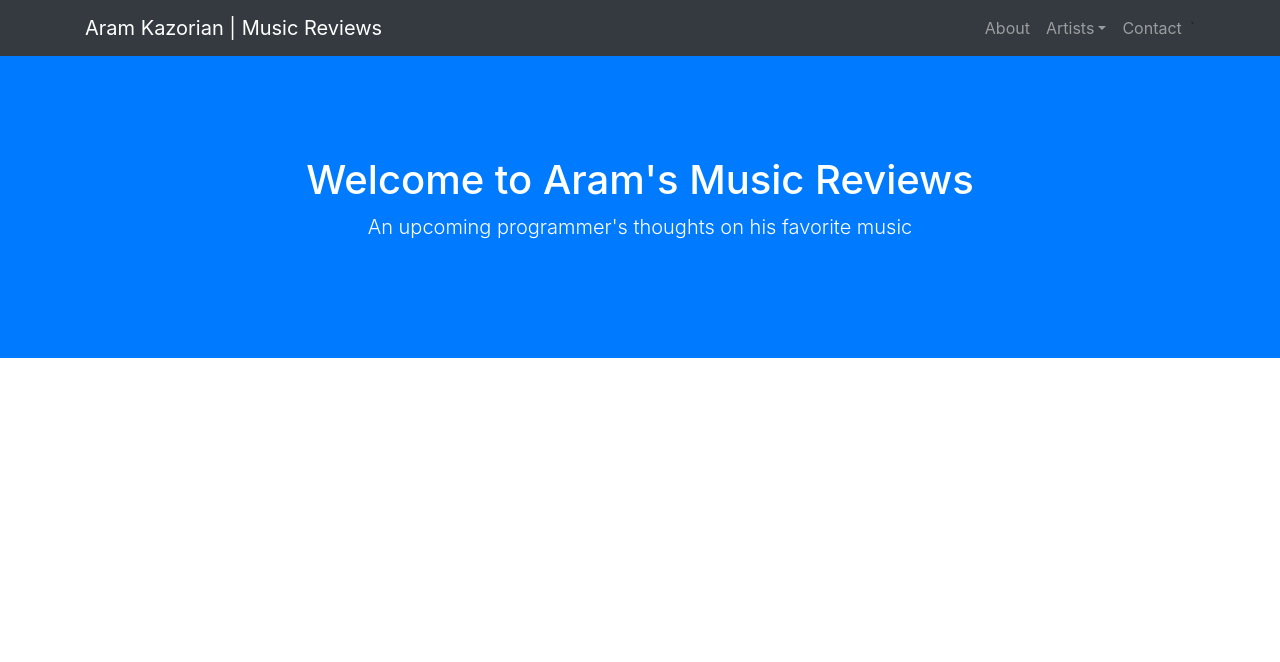
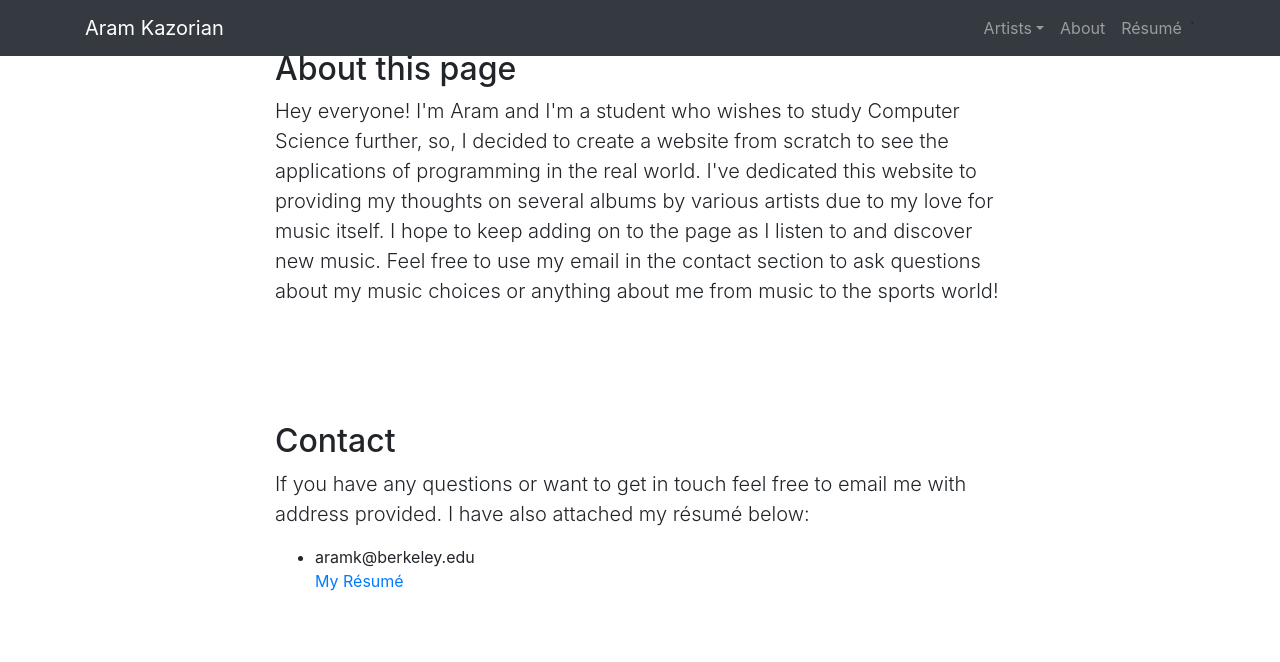
Before and after one commit to aramkazorian/aramkazorian.github.io, a website: page index.html in a window 1280 px wide. Drawn offline with Linux system fonts and the light colour scheme.

Commit message:
made some changes

```diff
--- a/index.html
+++ b/index.html
@@ -23,34 +23,55 @@
     <!-- Navigation -->
     <nav class="navbar navbar-expand-lg navbar-dark bg-dark fixed-top" id="mainNav">
         <div class="container">
-        <a class="navbar-brand js-scroll-trigger" href="#page-top">Aram Kazorian | Music Reviews</a>
+          <a class="navbar-brand js-scroll-trigger" href="#page-top">Aram Kazorian</a>
           <button class="navbar-toggler" type="button" data-toggle="collapse" data-target="#navbarResponsive" aria-controls="navbarResponsive" aria-expanded="false" aria-label="Toggle navigation">
             <span class="navbar-toggler-icon"></span>
           </button>
           <div class="collapse navbar-collapse" id="navbarResponsive">
             <ul class="navbar-nav ml-auto">
+              <li class="nav-item dropdown">
+                <a class="nav-link dropdown-toggle" data-toggle="dropdown" href="#" role="button" aria-haspopup="true" aria-expanded="false">Artists</a>
+                <div class="dropdown-menu">
+                  <a class="dropdown-item js-scroll-trigger" href="./music/index.html">Music</a>
+                  <a class="dropdown-item js-scroll-trigger" href="./teaching/index.html">Teaching Notes</a>
+                </div>
+              </li>
               <li class="nav-item">
                 <a class="nav-link js-scroll-trigger" href="#about">About</a>
               </li>
-            <li class="nav-item dropdown">
-              <a class="nav-link dropdown-toggle" data-toggle="dropdown" href="#" role="button" aria-haspopup="true" aria-expanded="false">Artists</a>
-              <div class="dropdown-menu">
-                <a class="dropdown-item js-scroll-trigger" href="#Kanye">Kanye West</a>
-                <a class="dropdown-item js-scroll-trigger" href="#GVF">Greta Van Fleet</a>
-                <a class="dropdown-item js-scroll-trigger" href="#Travis">Travis Scott</a>
-              </div>
-            </li>
               <li class="nav-item">
-              <a class="nav-link js-scroll-trigger" href="#contact">Contact</a>
+                <a class="nav-link js-scroll-trigger" href="#Resume">Résumé</a>
               </li>
             </ul>`
           </div>
         </div>
       </nav>
 
-    <header class="bg-primary text-white">
-      <div class="container text-center">
-        <h1>Welcome to Aram's Music Reviews</h1>
-        <p class="lead">An upcoming programmer's thoughts on his favorite music</p>
+      <section id="about">
+        <div class="container">
+          <div class="row">
+            <div class="col-lg-8 mx-auto">
+              <h2>About this page</h2>
+              <p class="lead"> Hey everyone! I'm Aram and I'm a student who wishes to study Computer Science further, so, I decided to create a website from scratch to see the applications of programming in the real world. I've dedicated this website to providing my thoughts on several albums by various artists due to my love for music itself. I hope to keep adding on to the page as I listen to and discover new music. Feel free to use my email in the contact section to ask questions about my music choices or anything about me from music to the sports world!</p>
             </div>
-    </header>
+          </div>
+        </div>
+      </section>
+
+      <section id="Resume">
+        <div class="container">
+          <div class="row">
+            <div class="col-lg-8 mx-auto">
+              <h2>Contact</h2>
+              <p class="lead">If you have any questions or want to get in touch feel free to email me with address provided. I have also attached my résumé below:
+                <ul>
+                    <li>
+                    aramk@berkeley.edu
+                    </li>
+                    <a href="./Aram_Résumé.pdf">My Résumé</a>
+                </ul>
+            </p>
+            </div>
+          </div>
+        </div>
+      </section>
```
Also changed, not shown: music/index.html (+0 -31 lines), teaching/index.html (added), 1 other file. Lines whose indentation alone changed are shown as unchanged.
